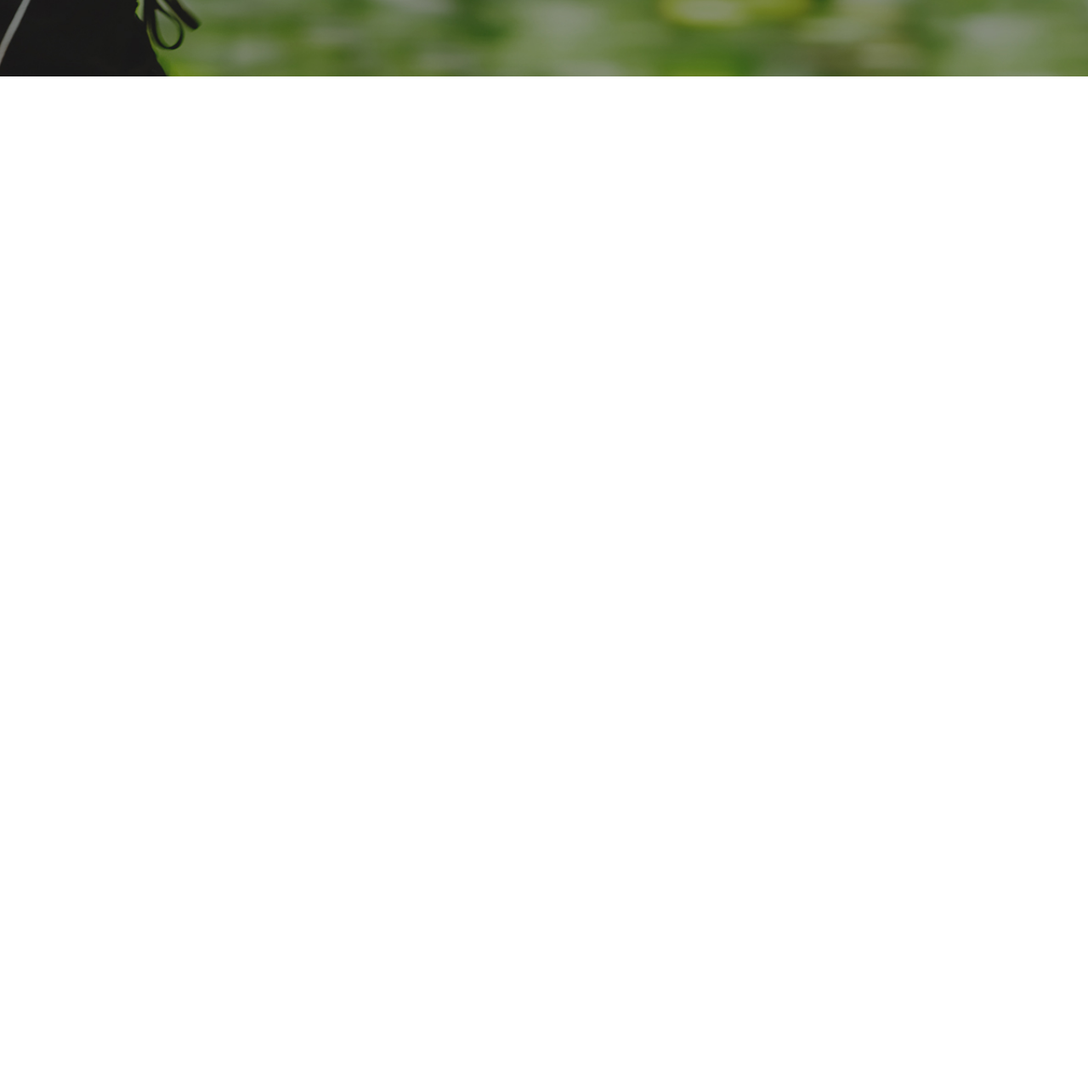
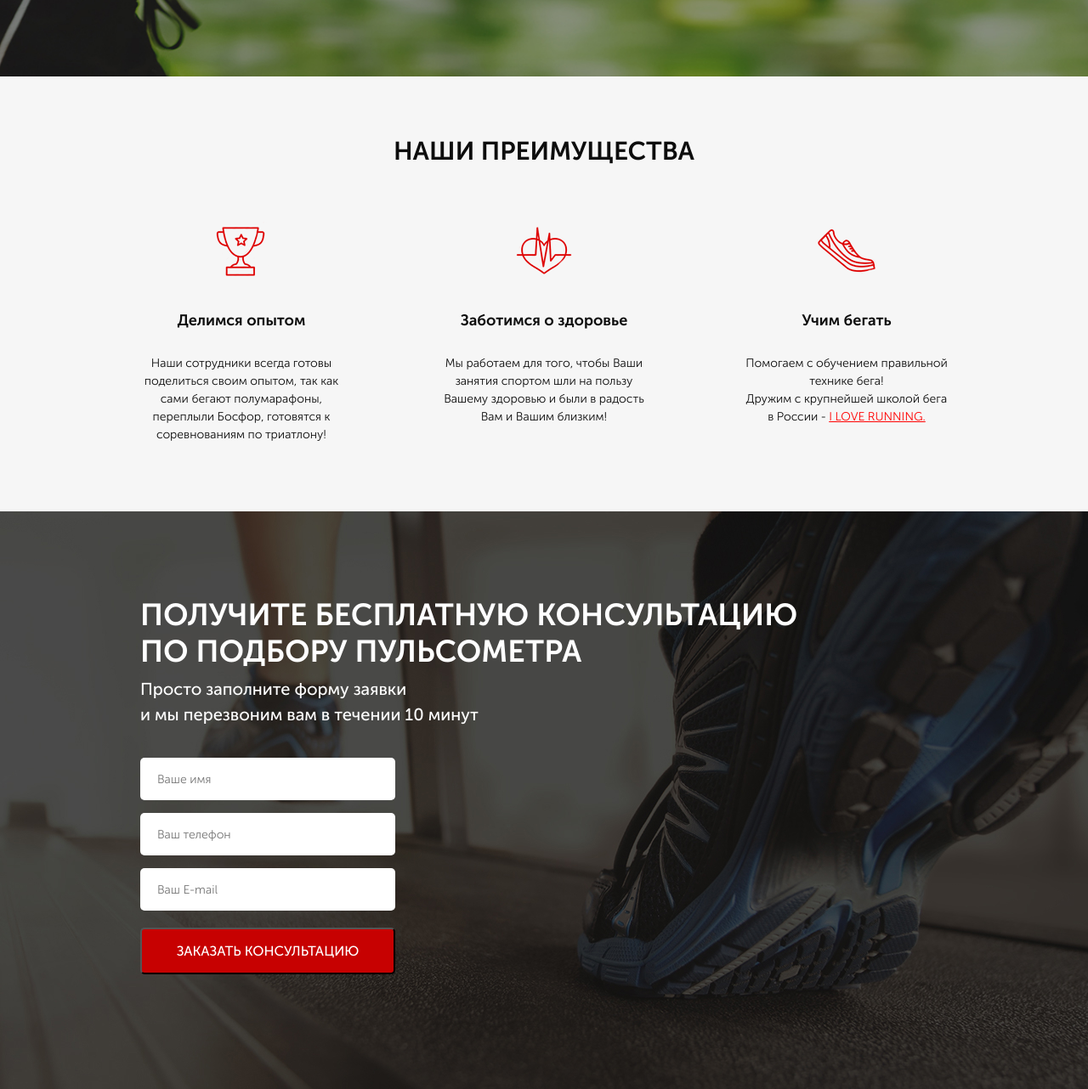
Before and after one commit to farikmax/Udemy_WebDev2020, a website: page 4.Pulse/src/index.html in a window 1280 px wide. Shown: the part 602-1884 px from the top of the page at 85% size. Before the commit the page ends 800 px from the top, so only its background shows below. Drawn offline with Linux system fonts and the light colour scheme; files whose address does not match are found by name.

Commit message:
added two section - advantages & consultation

```diff
--- a/4.Pulse/src/index.html
+++ b/4.Pulse/src/index.html
@@ -13,7 +13,7 @@
 	<link rel="stylesheet" href="css/style.min.css">
 </head>
 <body>
-	<section class="promo">
+	<div class="promo">
 		<div class="container">
 			<header class="header">
 				<a href="#" class="header__logo">
@@ -56,9 +56,65 @@
 			</div>
 
 		</div>
-	</section>
+	</div>
 
+	<div class="advantages">
+        <div class="container">
+            <h2 class="title">НАШИ ПРЕИМУЩЕСТВА</h2>
+            <div class="advantages__wrapper">
+                <div class="advantages__item">
+                    <img src="icons/cup.png" alt="cup" class="advantages__icon">
+                    <div class="advantages__subtitle">
+                        Делимся опытом
+                    </div>
+                    <div class="advantages__descr">
+                        Наши сотрудники всегда готовы поделиться своим опытом,
+                        так как сами бегают полумарафоны, переплыли Босфор, готовятся к соревнованиям по триатлону!
+                    </div>
+                </div>
+                <div class="advantages__item">
+                    <img src="icons/heart.png" alt="heart" class="advantages__icon">
+                    <div class="advantages__subtitle">
+                        Заботимся о здоровье
+                    </div>
+                    <div class="advantages__descr">
+                        Мы работаем для того,
+                        чтобы Ваши занятия спортом шли на пользу Вашему здоровью и были в радость Вам и Вашим близким!
+                    </div>
+                </div>
+                <div class="advantages__item">
+                    <img src="icons/shoe.png" alt="shoe" class="advantages__icon">
+                    <div class="advantages__subtitle">
+                        Учим бегать
+                    </div>
+                    <div class="advantages__descr">
+                        Помогаем с обучением правильной технике бега!<br>
+                        Дружим с крупнейшей школой бега в России -
+                        <a href="#">I LOVE RUNNING.</a>
+                    </div>
+                </div>
+            </div>
+        </div>
+    </div>
 
+    <div class="consultation">
+        <div class="container">
+            <h2 class="title title_left">
+                Получите бесплатную консультацию<br>
+                по подбору пульсометра
+            </h2>
+            <div class="consultation__descr">
+                Просто заполните форму заявки<br>
+                и мы перезвоним вам в течении 10 минут
+            </div>
+            <form class="feed-form" action="#">
+                <input name="name" required placeholder="Ваше имя" type="text">
+                <input name="phone" required placeholder="Ваш телефон" type="number">
+                <input name="email" required placeholder="Ваш E-mail" type="email">
+                <button class="button button_submit">заказать консультацию</button>
+            </form>
+        </div>
+    </div>
 
 	<script src="js/script.js"></script>
 </body>
--- a/4.Pulse/src/sass/base/_vars.scss
+++ b/4.Pulse/src/sass/base/_vars.scss
@@ -1,2 +1,6 @@
 $main-color: #c70101;
 $white: #ffffff;
+$title-color: #0d0d0d;
+$red: #ff0000;
+$grey: #4b4b4b;
+$advantages_bg-color: #F6F6F6;
--- /dev/null
+++ b/4.Pulse/src/sass/blocks/_advantages.scss
@@ -0,0 +1,32 @@
+.advantages {
+    padding: 70px 0 80px 0;
+    background-color: $advantages_bg-color;
+    &__wrapper {
+        margin-top: 65px;
+        display: flex;
+        justify-content: space-between;
+    }
+    &__item {
+        display: flex;
+        flex-direction: column;
+        align-items: center;
+        max-width: 238px;
+    }
+    &__subtitle {
+        margin-top: 38px;
+        color: $title-color;
+        font-size: 18px;
+        font-weight: 700;
+    }
+    &__descr {
+        margin-top: 26px;
+        color: $title-color;
+        font-size: 14px;
+        font-weight: 300;
+        text-align: center;
+        a {
+            color: $red;
+            text-decoration: underline;
+        }
+    }
+}
--- a/4.Pulse/src/sass/blocks/_buttons.scss
+++ b/4.Pulse/src/sass/blocks/_buttons.scss
@@ -13,4 +13,10 @@
         height: 50px;
         font-size: 16px;
     }
+    &_submit {
+        width: 100%;
+        height: 55px;
+        color: $white;
+        font-size: 16px;
+    }
 }
--- /dev/null
+++ b/4.Pulse/src/sass/blocks/_consultation.scss
@@ -0,0 +1,10 @@
+.consultation {
+    min-height: 680px;
+    padding: 100px 0 92px 0;
+    background: url('../img/bg2.jpg') center (center/cover) no-repeat;
+    &__descr {
+        color: $white;
+        font-size: 20px;
+        font-weight: 500;
+    }
+}
--- /dev/null
+++ b/4.Pulse/src/sass/blocks/_forms.scss
@@ -0,0 +1,20 @@
+.feed-form {
+    margin-top: 36px;
+    display: flex;
+    flex-direction: column;
+    width: 300px;
+    input {
+        height: 50px;
+        border-radius: 5px;
+        background-color: $white;
+        margin-bottom: 15px;
+        border: none;
+        padding: 0 20px;
+        color: $grey;
+        font-size: 14px;
+        font-weight: 300;
+        &:nth-child(3) {
+            margin-bottom: 20px;
+        }
+    }
+}
--- a/4.Pulse/src/sass/blocks/_promo.scss
+++ b/4.Pulse/src/sass/blocks/_promo.scss
@@ -1,7 +1,7 @@
 .promo {
     min-height: 650px;
     padding: 21px 0 93px 0;
-    background: url(../../img/first_bg.jpg) center (center/cover) no-repeat;
+    background: url(../img/first_bg.jpg) center (center/cover) no-repeat;
     &__wrapper {
         display: flex;
         flex-direction: column;
--- /dev/null
+++ b/4.Pulse/src/sass/blocks/_titles.scss
@@ -0,0 +1,12 @@
+.title {
+    color: $title-color;
+    font-size: 30px;
+    font-weight: 700;
+    text-align: center;
+    text-transform: uppercase;
+    &_left {
+        color: $white;
+        font-size: 36px;
+        text-align: left;
+    }
+}
--- a/4.Pulse/src/sass/style.scss
+++ b/4.Pulse/src/sass/style.scss
@@ -4,3 +4,7 @@
 @import 'blocks/promo';
 @import 'blocks/header';
 @import 'blocks/buttons';
+@import 'blocks/advantages';
+@import 'blocks/consultation';
+@import 'blocks/titles';
+@import 'blocks/forms';
```
Also changed, not shown: 4.Pulse/src/css/style.min.css.
